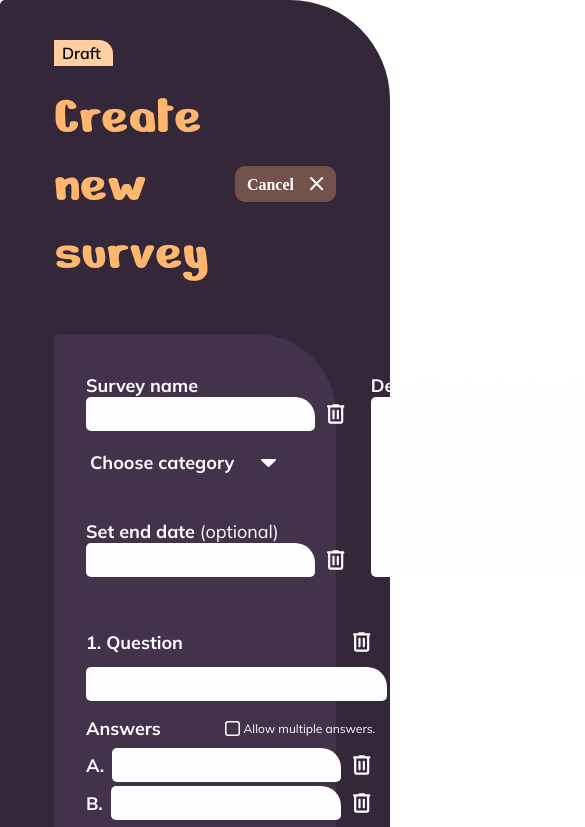
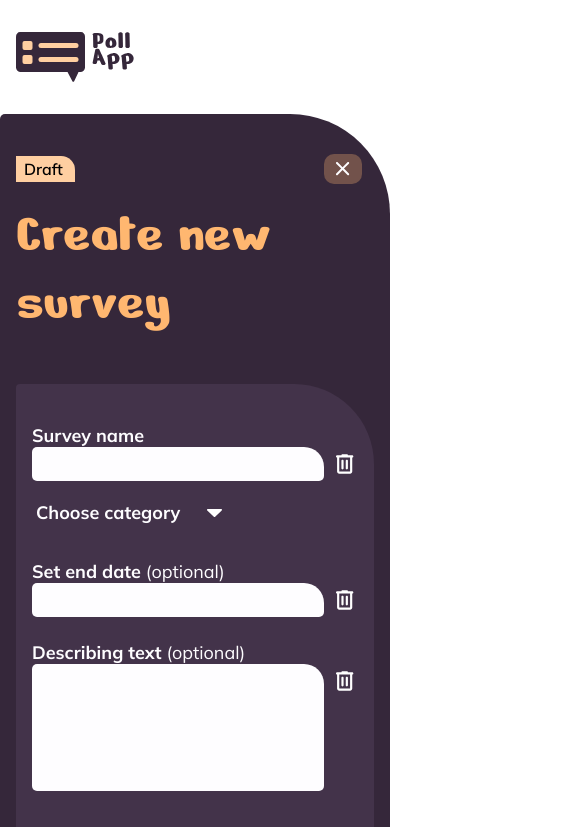
Before and after one commit to XbatzoX/poll-app, an Angular app: page /draft in a window 390 px wide. Shown: the top 827 px of the page, 585 px wide, since content can reach past the window. Built offline with nearby package versions, Linux system fonts and the light colour scheme; a web font is replaced by a local one.

Commit message:
finished responsive design of create survey page

```diff
--- a/src/app/shared/components/create-survey-form/create-survey-form.scss
+++ b/src/app/shared/components/create-survey-form/create-survey-form.scss
@@ -10,6 +10,10 @@
     border-top-right-radius: map.get(var.$normSizes, sUltra);
     border-bottom-left-radius: map.get(var.$sizes, ss);
     border-bottom-right-radius: map.get(var.$sizes, ss);
+
+    @include mx.respond-to("create-mobile") {
+        padding: map.get(var.$normSizes, xxl) map.get(var.$sizes, m);
+    }
 }
 
 .surveyForm{
@@ -21,10 +25,13 @@
     &__nameDescriptionContainer{
         width: 100%;
         display: flex;
-        // justify-content: space-between;
         align-items: stretch;
-        // gap: map.get(var.$sizes, xxl);
-        gap: 10%
+        gap: 10%;
+
+        @include mx.respond-to("mobile-start") {
+            @include mx.flex-start();
+            gap: map.get(var.$sizes, l)
+        }
     }
 
     &__pair{
@@ -37,6 +44,10 @@
         flex-direction: column;
         width: 100%;
         height: 100%;
+
+        @include mx.respond-to("mobile-start") {
+            flex: 1 1 0px;
+        }
     }
 
     &__label{
@@ -61,6 +72,10 @@
         @include mx.respond-to("create-start") {
             gap: map.get(var.$sizes, m);
         }
+
+        @include mx.respond-to("mobile-start") {
+            width: 100%;
+        }
     }
 
     &__fieldsetDescription{
@@ -71,6 +86,12 @@
         flex-direction: column;
         gap: map.get(var.$sizes, s);
         width: 45%;
+
+        @include mx.respond-to("mobile-start") {
+            width: 100%;
+            height: 150px;
+            min-height: 0;
+        }
     }
 
     &__inputField{
@@ -87,6 +108,11 @@
         border-top-right-radius: map.get(var.$normSizes, l);
         border-bottom-left-radius: map.get(var.$normSizes, ss);
         border-bottom-right-radius: map.get(var.$normSizes, ss);
+
+        @include mx.respond-to("create-mobile"){
+            min-width: 0;
+            width: calc(100% - 50px);
+        }
 
         &:focus{
             background-color: map.get(var.$colors, input-focus);
@@ -108,6 +134,10 @@
     justify-content: start;
     align-items: stretch;
     gap: map.get(var.$sizes, s);
+
+    @include mx.respond-to("mobile-start"){
+        flex: 1;
+    }
 }
 
 .deleteBtn{
@@ -121,13 +151,17 @@
     gap: map.get(var.$sizes, m);
 
     @include mx.respond-to("create-start") {
-        height: 130px;
+        height: 120px;
         display: flex;
         flex-direction: column-reverse;
         gap: map.get(var.$sizes, zero);
         align-items: start;
         justify-content: space-between;
 
+    }
+
+    @include mx.respond-to("mobile-start") {
+        width: 100%;
     }
 
     &__categoryBox{
@@ -209,11 +243,14 @@ textarea{
 
 .questionContainer{
     display: flex;
-    // justify-content: space-between;
     align-items: start;
     gap: 15%;
     flex-wrap: wrap;
     width: 100%;
+
+    @include mx.respond-to("mobile-start") {
+        @include mx.flex-start();
+    }
 
     &__fieldset{
         border: none;
@@ -225,6 +262,12 @@ textarea{
         @include mx.flex-start();
         gap: map.get(var.$sizes, m);
         width: 40%;
+
+        @include mx.respond-to("mobile-start") {
+            min-width: 0;
+            width: 100%;
+        }
+
     }
 
     &__questionBox{
@@ -335,9 +378,22 @@ textarea{
     display: flex;
     justify-content: start;
 
+    @include mx.respond-to("mobile-start") {
+        width: 100%;
+        justify-content: center;
+    }
+
     &__btnText{
         font-size: map.get(var.$sizes, m);
         font-weight: 700;
         color: map.get(var.$colors, btn-white);
     }
 }
+
+.maxWidth{
+    width: 95%;
+
+    @include mx.respond-to("create-mobile"){
+        width: calc(100% - 32px);
+    }
+}
--- a/src/app/shared/components/create-survey/create-survey.html
+++ b/src/app/shared/components/create-survey/create-survey.html
@@ -1,16 +1,28 @@
 <article class="newSurveyContainer">
+    <div class="newSurveyContainer__mobileLogoContainer padding-top-xl">
+        <img class="padding-left-m" src="assets/img/logo_purple.svg" alt="purple pollapp logo">
+    </div>
     <app-create-survey-dialog [(isDialogOpen)]="showDialog"></app-create-survey-dialog>
     <div class="newSurveyContent">
         <header class="newSurveyHeader">
-            <div class="newSurveyHeader__draftBox">
-                <span class="newSurveyHeader__draftText">Draft</span>
+            <div class="newSurveyHeader__draftContainer">
+                <div class="newSurveyHeader__draftBox">
+                    <span class="newSurveyHeader__draftText">Draft</span>
+                </div>
+                <div class="newSurveyHeader__draftContainer__mobileBtn padding-right-xs">
+                    <button class="btn btn--secondary" (click)="cancelDraft()">
+                        <img src="assets/icons/close_icon.svg" alt="a cross icon for cancel indication">
+                    </button>
+                </div>
             </div>
             <div class="newSurveyCaption">
                 <span class="newSurveyCaption__text">Create new survey</span>
-                <button class="btn btn--secondary" (click)="cancelDraft()">
-                    <span class="newSurveyCaption__btnText">Cancel</span>
-                    <img src="assets/icons/close_icon.svg" alt="a cross icon for cancel indication">
+                <div class="newSurveyCaption__mobileContainer">
+                    <button class="btn btn--secondary" (click)="cancelDraft()">
+                        <span class="newSurveyCaption__btnText">Cancel</span>
+                        <img src="assets/icons/close_icon.svg" alt="a cross icon for cancel indication">
                 </button>
+                </div>
             </div>
         </header>
         <app-create-survey-form #myForm [(surveyPublished)]="showDialog" (isFormValid)="checkForm($event)" class="appForm"></app-create-survey-form>
--- a/src/app/shared/components/create-survey/create-survey.scss
+++ b/src/app/shared/components/create-survey/create-survey.scss
@@ -4,10 +4,20 @@
 
 .newSurveyContainer{
     min-height: 100vh;
-    // min-width: 1000px;
     max-width: 1440px;
     margin: 0 auto;
     @include mx.flex-center();
+    gap: map.get(var.$sizes, m);
+
+    &__mobileLogoContainer{
+        display: none;
+
+        @include mx.respond-to("mobile-start") {
+            width: 100%;
+            display: flex;
+            justify-content: start;
+        }
+    }
 }
 
 .newSurveyContent{
@@ -20,12 +30,30 @@
     border-top-right-radius: map.get(var.$normSizes, ultra);
     border-bottom-left-radius: map.get(var.$normSizes, ss);
     border-bottom-right-radius: map.get(var.$normSizes, ss);
+
+    @include mx.respond-to("create-mobile") {
+        padding: map.get(var.$normSizes, xxl) map.get(var.$sizes, m);
+        width: calc(100% - 32px);
+    }
 }
 
 .newSurveyHeader{
     width: 100%;
     @include mx.flex-start();
     gap: map.get(var.$sizes, m);
+
+    &__draftContainer{
+        width: 100%;
+        @include mx.flex-spaceBetween();
+
+        &__mobileBtn{
+            display: none;
+
+            @include mx.respond-to("create-mobile") {
+                display: block;
+            }
+        }
+    }
 
     &__draftBox{
         @include mx.flex-center(row);
@@ -50,6 +78,14 @@
     justify-content: space-between;
     align-items: center;
 
+    &__mobileContainer{
+        display: block;
+
+        @include mx.respond-to("create-mobile") {
+            display: none;
+        }
+    }
+
     &__text{
         font-family: 'MyNerkoOne';
         font-weight: 400;
@@ -67,6 +103,10 @@
 
 .appForm{
     width: calc(100% - 64px);
+
+    @include mx.respond-to("create-mobile"){
+        width: calc(100% - 32px);
+    }
 }
 
 .maxHeight{
@@ -76,4 +116,8 @@
 .btnPublishContainer{
     width: 100%;
     @include mx.flex-end();
+
+    @include mx.respond-to("mobile-start"){
+        @include mx.flex-center();
+    }
 }
--- a/src/styles.scss
+++ b/src/styles.scss
@@ -9,10 +9,6 @@ html, body{
 
 .maxHeight{
     height: 100%;
-}
-
-.maxWidth{
-    width: 95%;
 }
 
 html{
--- a/src/styles/abstracts/_breakpoints.scss
+++ b/src/styles/abstracts/_breakpoints.scss
@@ -2,3 +2,4 @@ $breakpoint-desktop-start: 1160px;
 $breakpoint-mobile-start: 900px;
 $breakpoint-mobile-end: 550px;
 $breakpoint-create-start : 1250px;
+$breakpoint-create-mobile : 700px;
--- a/src/styles/abstracts/_mixin.scss
+++ b/src/styles/abstracts/_mixin.scss
@@ -37,5 +37,7 @@
         @media(max-width: bp.$breakpoint-mobile-end) { @content; }
     }@else if $breakpoint == "create-start" {
         @media(max-width: bp.$breakpoint-create-start) { @content; }
+    }@else if $breakpoint == "create-mobile" {
+        @media(max-width: bp.$breakpoint-create-mobile) { @content; }
     }
 }
```
